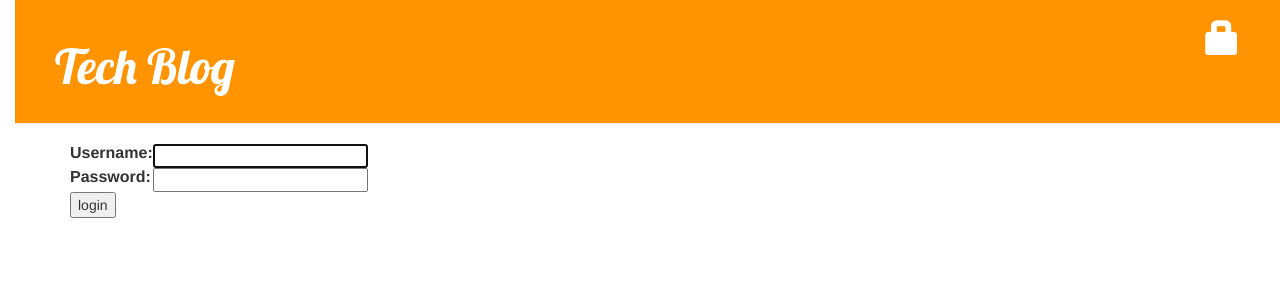
After one commit to AnuragTomar/blog-dj, a Django app: page /accounts/login/ in a window 1280 px wide. The commit adds this page. Shown: the top 300 px of the page. Run offline with Django 3.2, Linux system fonts and the light colour scheme; some libraries are stand-ins or nearby versions.

Commit message:
added login/logout buttons in the app and logged in user name

```diff
--- a/blog/templates/blog/base.html
+++ b/blog/templates/blog/base.html
@@ -12,7 +12,10 @@
 	{% if user.is_authenticated %}
 	<a href="{%url 'post_draft_list' %}" class="top-menu"><span class="glyphicon glyphicon-edit"></span></a>
 	<a href="{% url 'post_new' %}" class="top-menu"><span class="glyphicon glyphicon-plus"></span></a>
-	{% endif %}
+        <h4><p class="top-menu">Hello {{ user.username }} <small>(<a href="{% url 'logout' %}">Log out</a>)</small></p></h4>
+	{% else %}
+        <a href="{% url 'login' %}" class="top-menu"><span class="glyphicon glyphicon-lock"></span></a>
+  	{% endif %}
         <h1><a href="/">Tech Blog</a></h1>
     </div>
     <div class="content container">
--- /dev/null
+++ b/blog/templates/registration/login.html
@@ -0,0 +1,24 @@
+{% extends "blog/base.html" %}
+
+{% block content %}
+    {% if form.errors %}
+        <p>Your username and password didn't match. Please try again.</p>
+    {% endif %}
+
+    <form method="post" action="{% url 'login' %}">
+    {% csrf_token %}
+        <table>
+        <tr>
+            <td>{{ form.username.label_tag }}</td>
+            <td>{{ form.username }}</td>
+        </tr>
+        <tr>
+            <td>{{ form.password.label_tag }}</td>
+            <td>{{ form.password }}</td>
+        </tr>
+        </table>
+
+        <input type="submit" value="login" />
+        <input type="hidden" name="next" value="{{ next }}" />
+    </form>
+{% endblock %}
--- a/mysite/settings.py
+++ b/mysite/settings.py
@@ -70,6 +70,7 @@ TEMPLATES = [
 
 WSGI_APPLICATION = 'mysite.wsgi.application'
 
+LOGIN_REDIRECT_URL = '/'
 
 # Database
 # https://docs.djangoproject.com/en/1.10/ref/settings/#databases
@@ -114,7 +115,6 @@ USE_L10N = True
 
 USE_TZ = True
 
-
 # Static files (CSS, JavaScript, Images)
 # https://docs.djangoproject.com/en/1.10/howto/static-files/
 
--- a/mysite/urls.py
+++ b/mysite/urls.py
@@ -15,8 +15,11 @@ Including another URLconf
 """
 from django.conf.urls import include,url
 from django.contrib import admin
+from django.contrib.auth import views
 
 urlpatterns = [
-    url(r'^admin/', admin.site.urls),
-    url(r'',include('blog.urls')),
+    url(r'^admin/', include(admin.site.urls)),
+    url(r'^accounts/login/$', views.login, name='login'),
+    url(r'^accounts/logout/$', views.logout, name='logout', kwargs={'next_page': '/'}),
+    url(r'', include('blog.urls')),
 ]
```
Also changed, not shown: blog/templates/login.html (added, +23 -0 lines), blog/views.py (+9 -0 lines).
